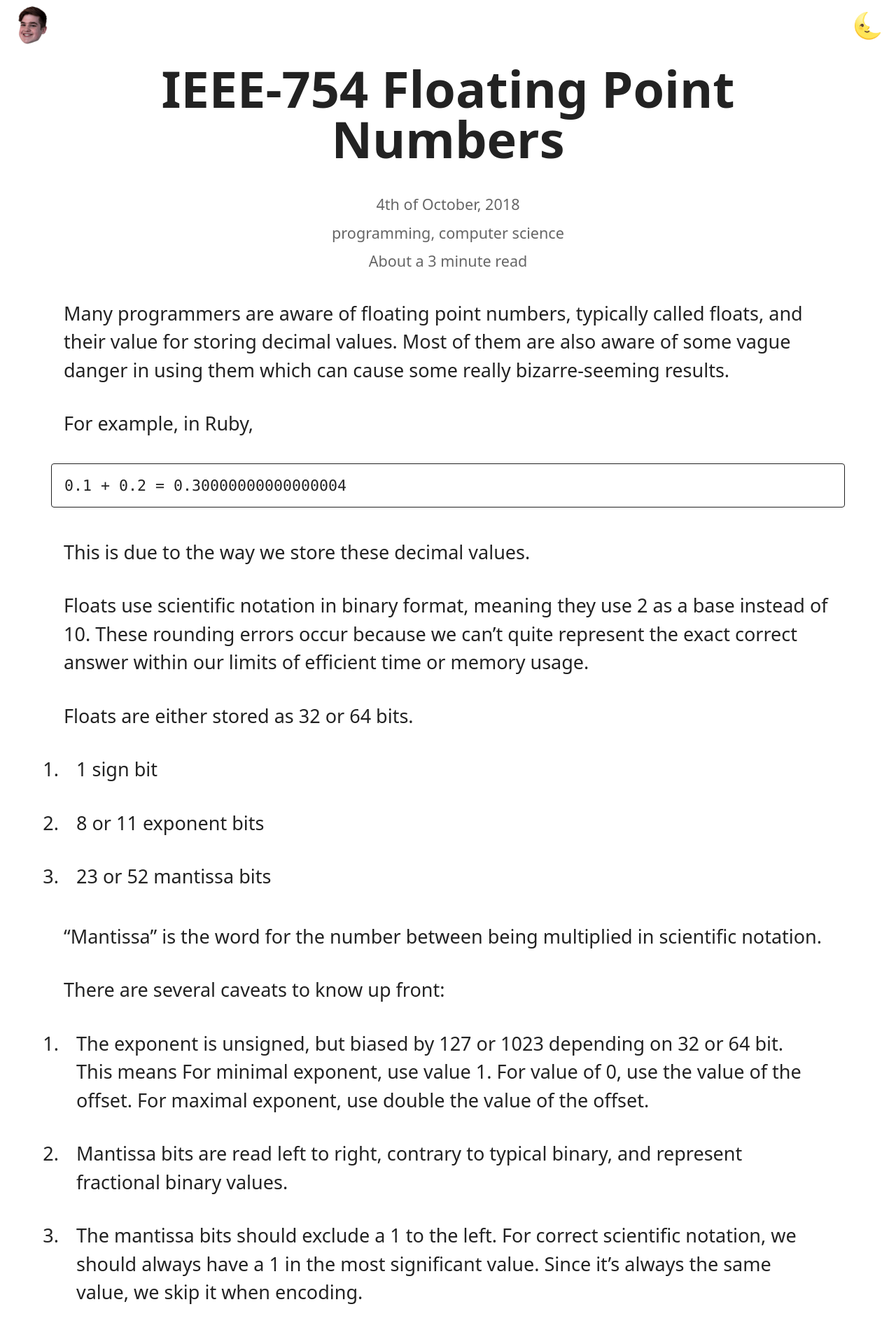
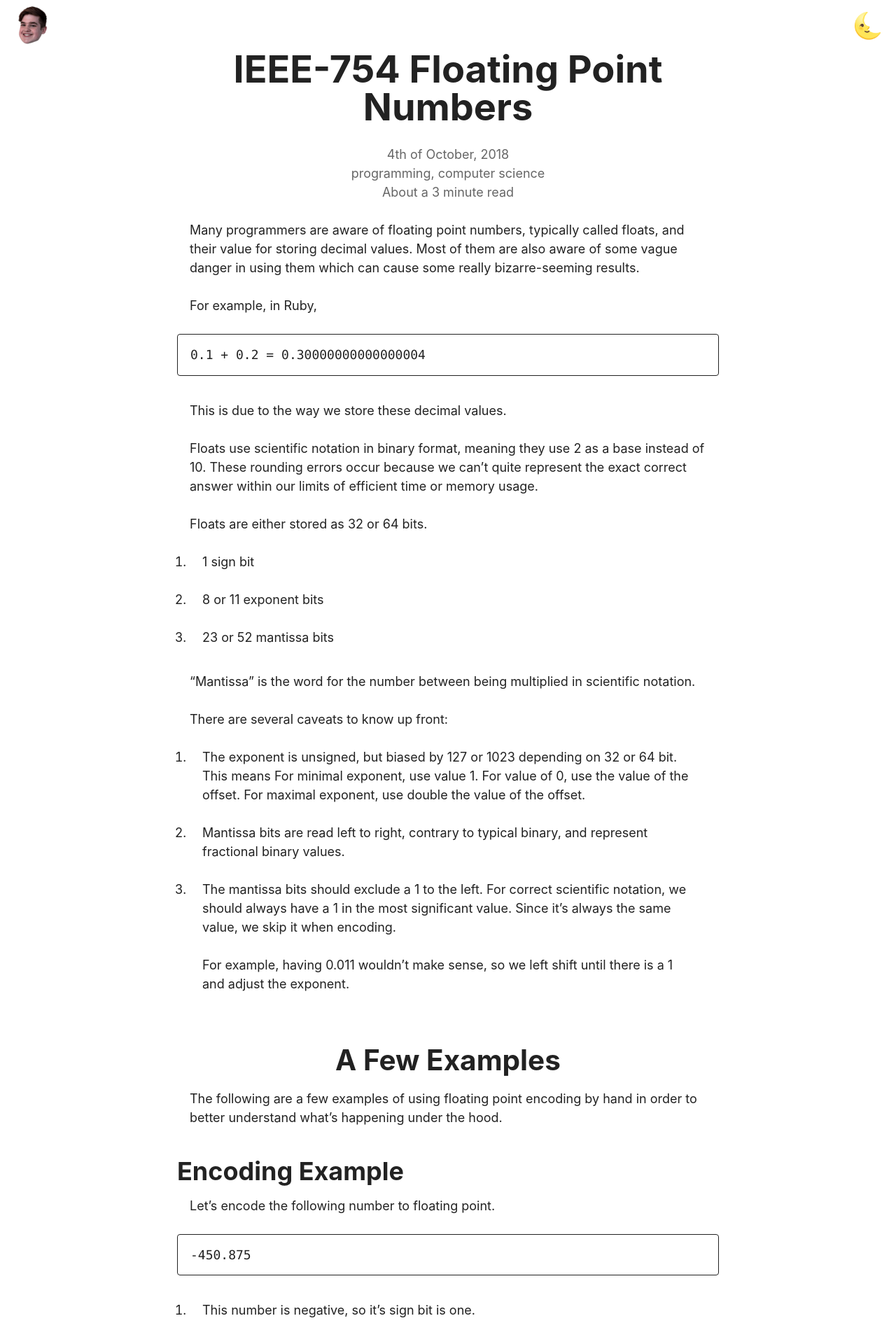
Before and after one commit to shreve/shreve.io, a Jekyll site: the page built from _posts/2018-10-4-ieee-754-float-point-numbers.md, in a window 1280 px wide. Shown: the top 1910 px of the page at 70% size. Built offline with Jekyll 4.4.1, drawn with Linux system fonts in a browser that asks for light colours; some of the changed text lies outside the part shown.

Commit message:
Update design, add engagement links

```diff
--- a/_layouts/page.html
+++ b/_layouts/page.html
@@ -52,7 +52,7 @@
       <div class="content">
         {{ content }}
       </div>
-      <footer>
+      <footer class="site-footer">
         <span class="chunk">&copy; {{ site.time | date: '%Y' }} Shreve Labs, LLC</span><!--
         --><span class="chunk">Made with <span class="heart">&#x2764;</span> in Michigan</span>
       </footer>
--- a/_layouts/post.md
+++ b/_layouts/post.md
@@ -49,4 +49,14 @@
 
 
 <div itemprop="articleBody text">{{ content }}</div>
+
+<footer class="post-footer">
+<h6>Join the discussion</h6>
+<ul>
+    <li>I'd love to hear your thoughts.</li>
+    <li><a href="{% if page.tweet %}{{ page.tweet }}{% else
+    %}https://twitter.com/_shreve{% endif %}" target="_blank">Reply on Twitter</a></li>
+    <li><a href="#" id="email">Reply via Email</a></li>
+</ul>
+</footer>
 </article>
--- a/_sass/_forms.sass
+++ b/_sass/_forms.sass
@@ -3,9 +3,12 @@
   background: var(--embed-background)
   border: 1px solid var(--border-color)
   color: var(--text-color)
-  padding: 0.4em 0.8em 0.5em
+  padding: 0.5em 0.8em 0.5em
   display: block
   width: 100%
+
+.input-group
+  margin-bottom: 2rem
 
 .file-input
   background: var(--embed-background)
@@ -18,9 +21,8 @@
   label
     font-weight: normal
     text-transform: none
-    padding: 1em
+    padding: 0.8em
     margin: 0
-    font-size: 1.5em
 
   input[type="file"]
     position: absolute
@@ -41,4 +43,4 @@
   border: 1px solid var(--border-color)
   padding: 0.6em 1em 0.6em
   cursor: pointer
-  font-size: 1.5em
+  font-size: 1rem
--- a/_sass/_layout.sass
+++ b/_sass/_layout.sass
@@ -3,7 +3,6 @@
 
 html
   overflow-x: hidden
-  font-size: 18px
 
 html, body
   margin: 0
@@ -64,10 +63,10 @@
     padding: 1em
     height: 100%
     width: 100%
-    max-width: 65em
+    max-width: 45em
     margin: 0 auto 10em
 
-footer
+.site-footer
   @extend %subtext
   width: 100%
   text-align: center
--- a/_sass/_typography.sass
+++ b/_sass/_typography.sass
@@ -4,8 +4,11 @@
   @media only screen and (max-width: $breakpoint)
     @content
 
+html
+  font-size: 18px
+
 body
-    font-family: sans
+  font-family: -apple-system, "Segoe UI", Roboto, Helvetica, Arial, sans-serif
 
 %subtext
   color: var(--subtext-color)
@@ -19,29 +22,28 @@
   font-weight: bold
   margin-top: 1em
   margin-bottom: 0.5em
+  color: var(--text-color)
 
 h1, h2
   text-align: center
 
 h1
-  font-size: 4rem
-  @include small-only
-    font-size: 3rem
+  font-size: 3rem
 
 h2
-  font-size: 3rem
-  @include small-only
-    font-size: 2.5rem
+  font-size: 2.25rem
 
 h3
   font-size: 2rem
 
 h4
+  font-size: 1.75rem
+
+h5
   font-size: 1.5rem
 
-label, button
-  font-weight: bold
-  text-transform: uppercase
+h6
+  font-size: 1.25rem
 
 dt
   font-weight: bold
@@ -57,7 +59,7 @@
 
 label
   display: inline-block
-  font-size: 1.1rem
+  font-weight: bold
   margin-bottom: 1em
 
 header
@@ -66,25 +68,18 @@
   h2
     margin-top: 0
 
-header *
-  text-align: center
-
-header
   span
     color: var(--subtext-color)
-    font-size: 1.2rem
-
-    *
-      font-size: inherit
 
 p, li, a, cite, time, input, textarea, dd, .content-element, figure
   line-height: 1.5
-  font-size: 1.5rem
+  font-size: 1rem
   margin-bottom: 1.0em
+  font-family: inherit
 
 p, ol, ul, .content-element, dd, figure
   width: 100%
-  font-size: 1.5rem
+  font-size: 1rem
   padding: 0 1rem 0.5rem
 
 p, figure
@@ -175,7 +170,7 @@
   background: var(--embed-background)
   border: 1px solid var(--border-color)
   border-radius: 4px
-  font-size: 1.2rem
+  font-size: 1rem
   padding: 0.1rem 0.5rem 0.2rem
 
 code
@@ -201,20 +196,19 @@
 
 .blog-post
   display: grid
-  grid-template-columns: 10em auto
+  grid-template-columns: 13em auto
   align-items: baseline
 
   span, time
     @extend %subtext
-    font-size: 1rem
     text-align: right
-    padding-right: 1rem
     order: 1
     margin: 0
+    white-space: nowrap
 
   span
-    white-space: nowrap
     display: block
+    padding-right: 1rem
 
   a
     order: 2
@@ -225,6 +219,12 @@
 
     span
       text-align: left
+
+.post-footer
+  margin-top: 5rem
+
+  ul
+    list-style-type: none
 
 .heart
   color: red
--- a/js/app.js
+++ b/js/app.js
@@ -3,6 +3,7 @@
 import { initPosts } from './posts.js';
 import { initImages } from './images.js';
 import { initFlexText } from './flex-text.js';
+import { initEmail } from './email.js';
 import { clipboard } from './clipboard.js';
 
 window.clipboard = clipboard();
@@ -13,6 +14,7 @@
   initPageLinks();
   initImages();
   initFlexText();
+  initEmail();
 }
 
 document.addEventListener('visit', init);
--- /dev/null
+++ b/js/email.js
@@ -0,0 +1,20 @@
+let initEmail = () => {
+  const bytes = (str) => {
+    return str.split('').map((c) => c.charCodeAt(0));
+  }
+  const str = (bytes) => {
+    return bytes.map((b) => String.fromCharCode(b)).join('');
+  }
+  const byte_xor = (b1, b2) => {
+    return b1.map((b, i) => { return b ^ b2[i] });
+  }
+  const ebytes = [2, 21, 23, 31, 17, 122, 92, 71, 1, 13, 4, 0, 88, 12, 65];
+
+  document.getElementById('email').addEventListener('click', (e) => {
+    e.preventDefault();
+    let email = str(byte_xor(ebytes, bytes(location.origin)))
+    window.location = "mailto:" + email;
+  });
+}
+
+export { initEmail };
--- a/js/page-links.js
+++ b/js/page-links.js
@@ -20,8 +20,10 @@
     event.preventDefault();
     let name = event.target.getAttribute('href')
     let target = elementWithName(name);
-    scrollTo(target);
-    window.location.hash = name;
+    if (target) {
+      scrollTo(target);
+      window.location.hash = name;
+    }
   }
 
   let ajaxCallback = (event) => {
```
Also changed, not shown: design-system.md (added, +71 -0 lines).
